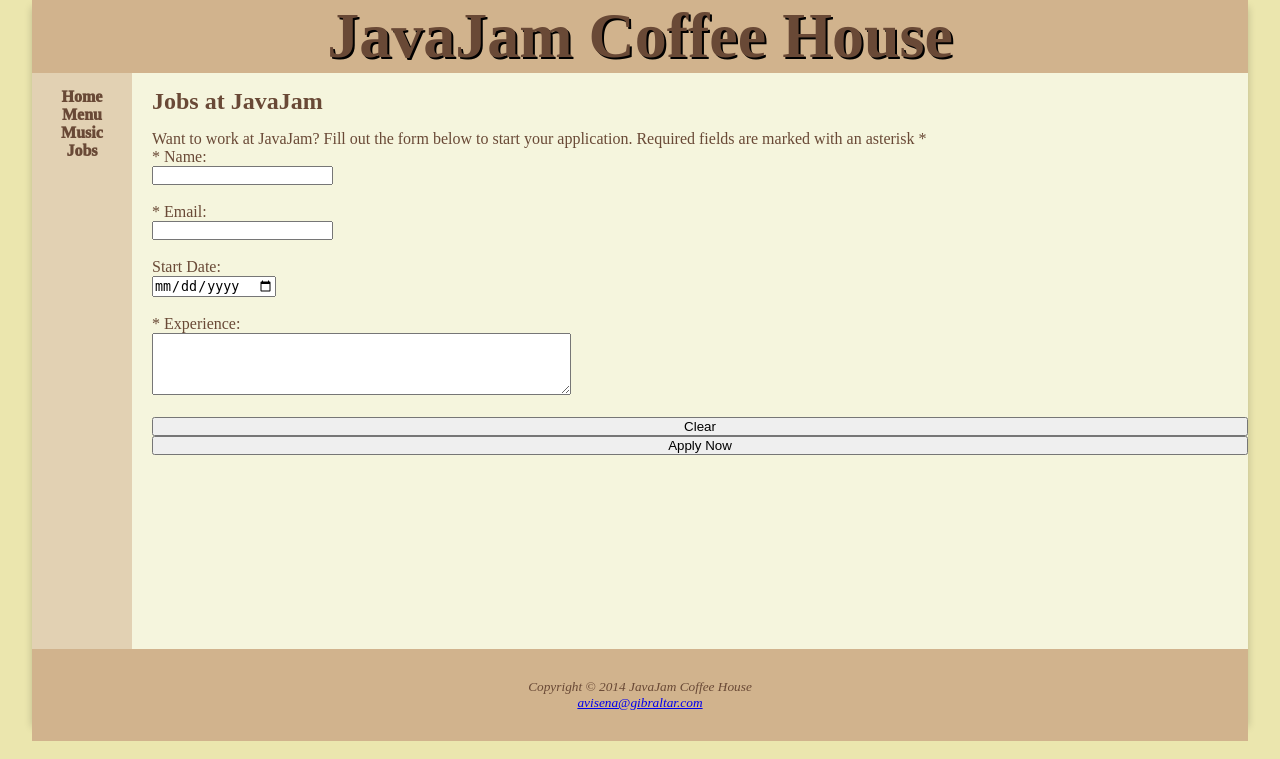
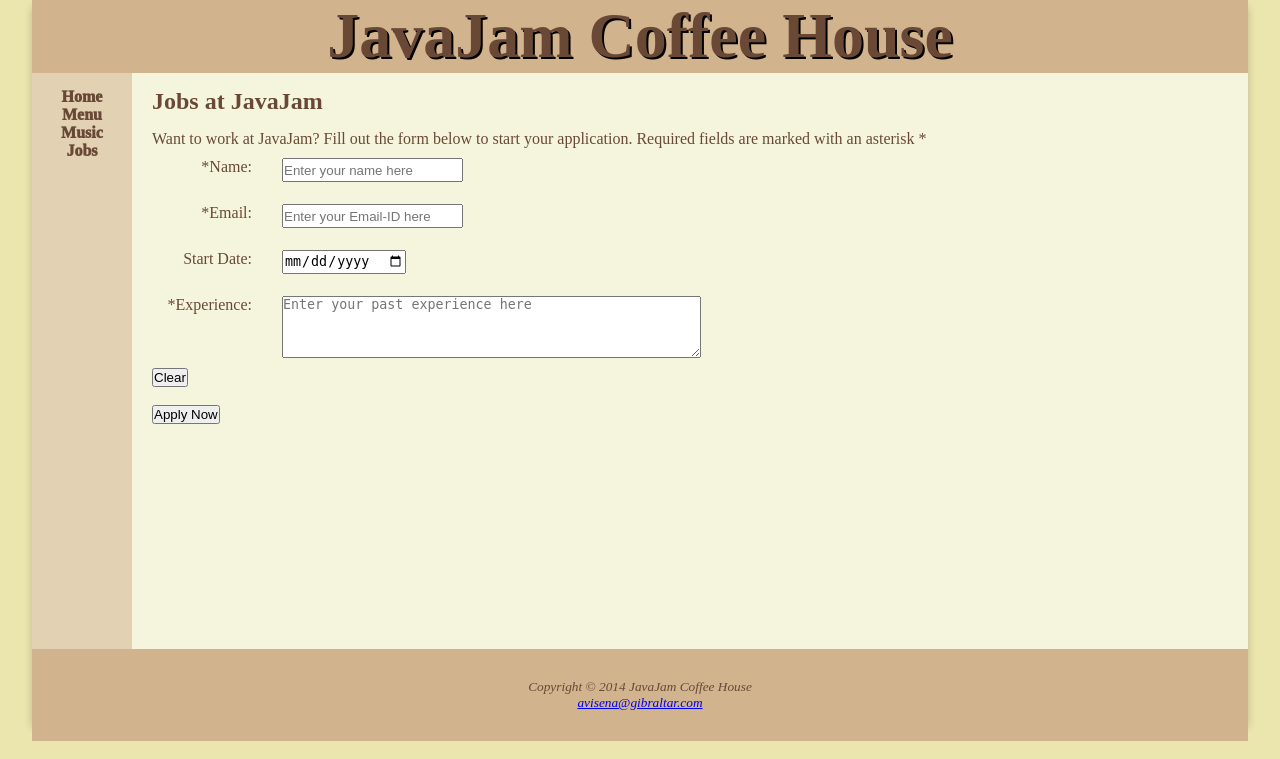
Before and after one commit to TZBAvyy/ie4727, a PHP site: page /jobs.html in a window 1280 px wide. Shown: the part 41-800 px from the top of the page. Run offline with PHP 8.4, Linux system fonts and the light colour scheme.

Commit message:
Case study 2

```diff
--- a/Week 4/casestudy_02/base.css
+++ b/Week 4/casestudy_02/base.css
@@ -146,12 +146,19 @@ body {
   flex-direction: column;
 }
 
-.form {
+.form-item {
+  margin-top: 10px;
+  margin-bottom: 10px;
   display: flex;
-  flex-direction: column;
+  flex-direction: row;
+  gap: 15px;
 }
 
-.form-buttons {
-  display: flex;
-  flex-direction: column;
+.form-item label {
+  text-align: right;
+  min-width: 100px;
 }
+
+.form-item input {
+  max-height: 20px;
+}
--- a/Week 4/casestudy_02/jobs.html
+++ b/Week 4/casestudy_02/jobs.html
@@ -23,15 +23,17 @@
             <h2>Jobs at JavaJam</h2>
             <p>Want to work at JavaJam? Fill out the form below to start your application. Required fields are marked with an asterisk *</p>
 
-            <form action="post" class="form">
+            <form action="/show_post.php" method="post">
                 <div class="form-item">
-                    <label for="name">* Name:</label><br>
-                    <input type="text" id="name" name="name" required><br><br>
+                    <label for="name">*Name:</label><br>
+                    <input type="text" id="name" name="name" required
+                    placeholder="Enter your name here"><br><br>
                 </div>
 
                 <div class="form-item">
-                    <label for="email">* Email:</label><br>
-                    <input type="email" id="email" name="email" required><br><br>
+                    <label for="email">*Email:</label><br>
+                    <input type="email" id="email" name="email" required
+                    placeholder="Enter your Email-ID here"><br><br>
                 </div>
 
                 <div class="form-item">
@@ -40,14 +42,13 @@
                 </div>
 
                 <div class="form-item">
-                    <label for="experience">* Experience:</label><br>
-                    <textarea id="experience" name="experience" rows="4" cols="50" required></textarea><br><br>
+                    <label for="experience">*Experience:</label><br>
+                    <textarea id="experience" name="experience" rows="4" cols="50" required
+                    placeholder="Enter your past experience here"></textarea><br><br>
                 </div>
 
-                <div class="form-buttons">
-                    <button>Clear</button>
-                    <input type="submit" value="Apply Now">
-                </div>
+                <button>Clear</button><br><br>
+                <input type="submit" value="Apply Now">
             </form>
         </div>
         <footer class="footer">
```
